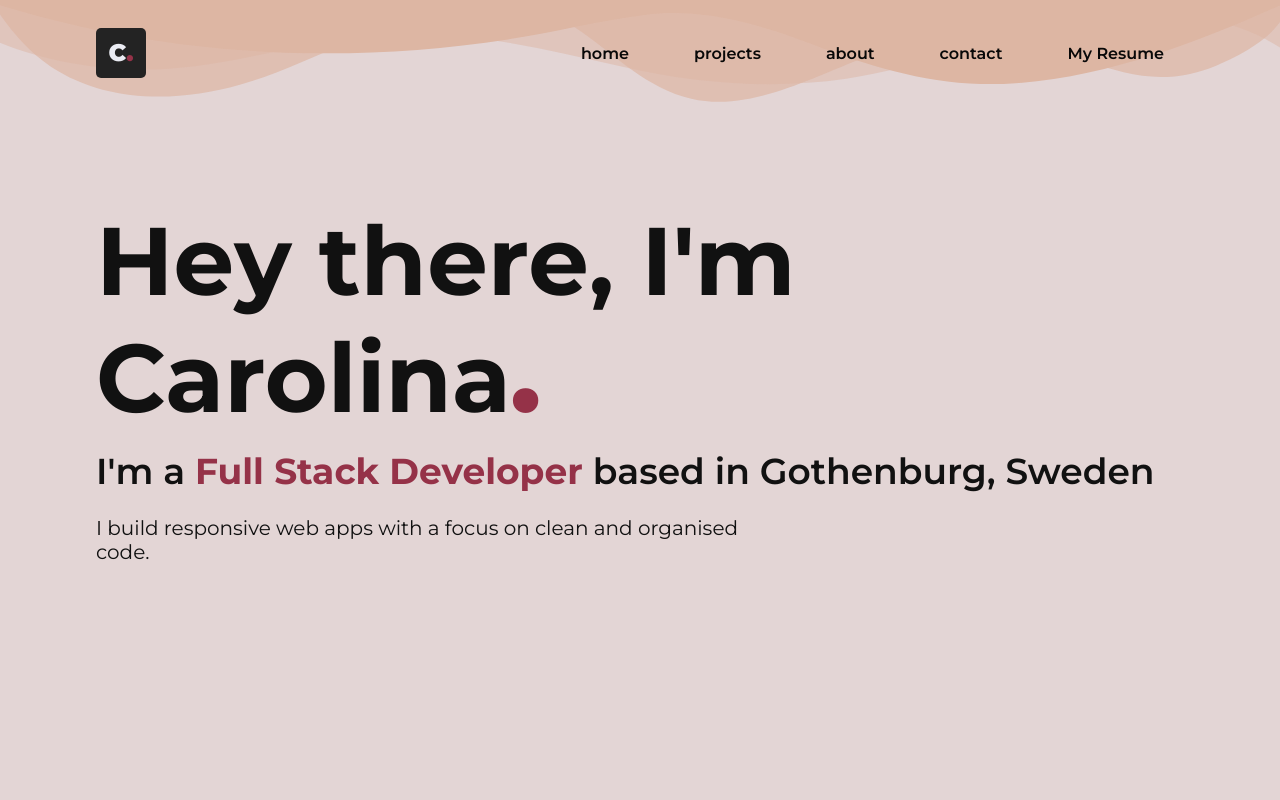
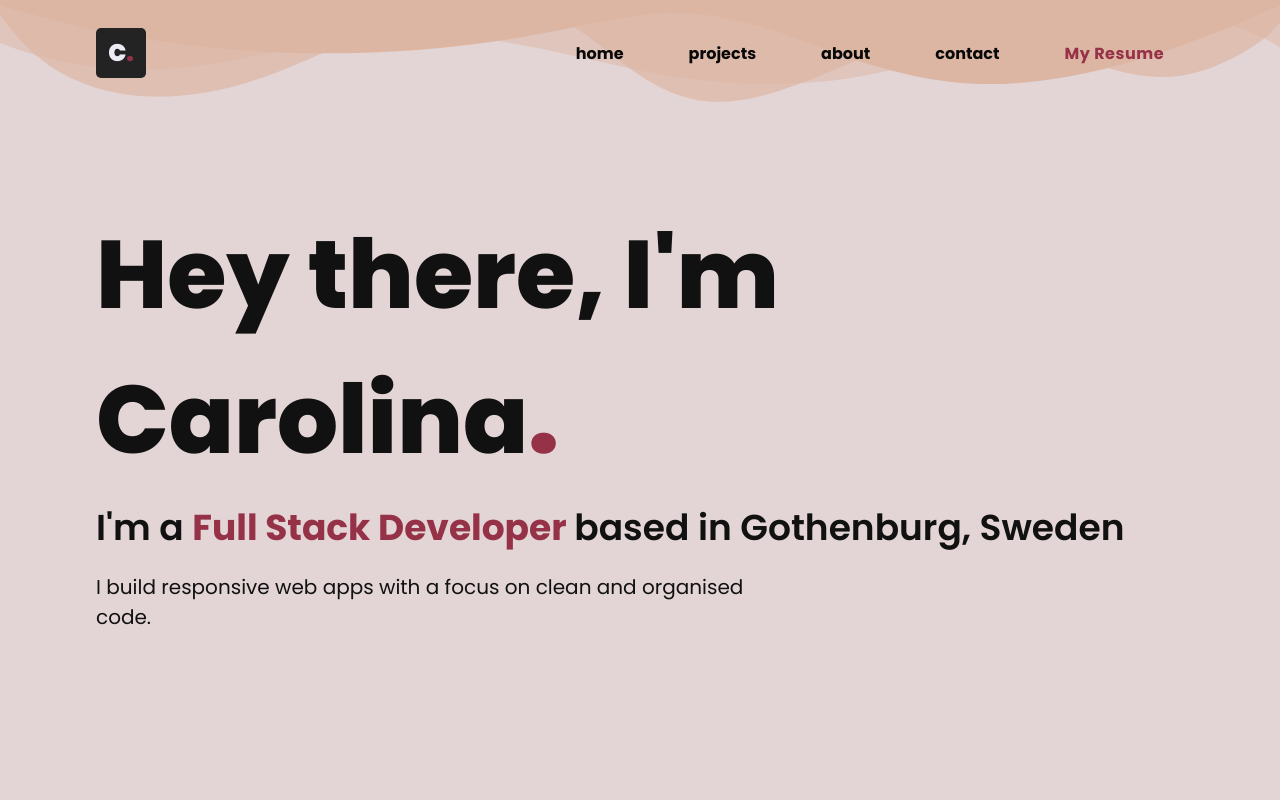
Before and after one commit to carolarruda/personal, a React (Create React App) app: page / in a window 1280 px wide. Shown: the top 800 px of the page. Built offline with nearby package versions, Linux system fonts and the light colour scheme.

Commit message:
finished nav bar effects

```diff
--- a/src/components/Hero/Hero.module.scss
+++ b/src/components/Hero/Hero.module.scss
@@ -4,6 +4,7 @@
 
 .presentation {
   font-size: var(--text-2xl);
+  font-weight: 800;
   span {
     font-size: var(--text-2xl);
     font-weight: 900;
@@ -22,7 +23,6 @@
 .copyWrapper {
   position: relative;
   z-index: 10;
-
   width: fit-content;
   margin: 4.8rem 0;
 }
--- a/src/components/NavBar/NavBar.js
+++ b/src/components/NavBar/NavBar.js
@@ -6,11 +6,27 @@
   return (
     <header>
       <div class={classes.navDiv}>
-      <svg data-name="Layer 1" xmlns="http://www.w3.org/2000/svg" viewBox="0 0 1200 120" preserveAspectRatio="none">
-        <path d="M0,0V46.29c47.79,22.2,103.59,32.17,158,28,70.36-5.37,136.33-33.31,206.8-37.5C438.64,32.43,512.34,53.67,583,72.05c69.27,18,138.3,24.88,209.4,13.08,36.15-6,69.85-17.84,104.45-29.34C989.49,25,1113-14.29,1200,52.47V0Z" opacity=".5" class="shape-fill"></path>
-        <path d="M0,0V15.81C13,36.92,27.64,56.86,47.69,72.05,99.41,111.27,165,111,224.58,91.58c31.15-10.15,60.09-26.07,89.67-39.8,40.92-19,84.73-46,130.83-49.67,36.26-2.85,70.9,9.42,98.6,31.56,31.77,25.39,62.32,62,103.63,73,40.44,10.79,81.35-6.69,119.13-24.28s75.16-39,116.92-43.05c59.73-5.85,113.28,22.88,168.9,38.84,30.2,8.66,59,6.17,87.09-7.5,22.43-10.89,48-26.93,60.65-49.24V0Z" opacity=".7" class="shape-fill"></path>
-        <path d="M0,0V5.63C149.93,59,314.09,71.32,475.83,42.57c43-7.64,84.23-20.12,127.61-26.46,59-8.63,112.48,12.24,165.56,35.4C827.93,77.22,886,95.24,951.2,90c86.53-7,172.46-45.71,248.8-84.81V0Z" class="shape-fill"></path>
-    </svg>
+        <svg
+          data-name="Layer 1"
+          xmlns="http://www.w3.org/2000/svg"
+          viewBox="0 0 1200 120"
+          preserveAspectRatio="none"
+        >
+          <path
+            d="M0,0V46.29c47.79,22.2,103.59,32.17,158,28,70.36-5.37,136.33-33.31,206.8-37.5C438.64,32.43,512.34,53.67,583,72.05c69.27,18,138.3,24.88,209.4,13.08,36.15-6,69.85-17.84,104.45-29.34C989.49,25,1113-14.29,1200,52.47V0Z"
+            opacity=".5"
+            class="shape-fill"
+          ></path>
+          <path
+            d="M0,0V15.81C13,36.92,27.64,56.86,47.69,72.05,99.41,111.27,165,111,224.58,91.58c31.15-10.15,60.09-26.07,89.67-39.8,40.92-19,84.73-46,130.83-49.67,36.26-2.85,70.9,9.42,98.6,31.56,31.77,25.39,62.32,62,103.63,73,40.44,10.79,81.35-6.69,119.13-24.28s75.16-39,116.92-43.05c59.73-5.85,113.28,22.88,168.9,38.84,30.2,8.66,59,6.17,87.09-7.5,22.43-10.89,48-26.93,60.65-49.24V0Z"
+            opacity=".7"
+            class="shape-fill"
+          ></path>
+          <path
+            d="M0,0V5.63C149.93,59,314.09,71.32,475.83,42.57c43-7.64,84.23-20.12,127.61-26.46,59-8.63,112.48,12.24,165.56,35.4C827.93,77.22,886,95.24,951.2,90c86.53-7,172.46-45.71,248.8-84.81V0Z"
+            class="shape-fill"
+          ></path>
+        </svg>
       </div>
 
       <motion.nav
@@ -22,20 +38,22 @@
         <HomeLogo />
 
         <ul className={classes.NavOptions}>
-          <li>
-            <a>home</a>
+          <li className={classes.grey}>
+            <a >home</a>
+          </li>
+          <li className={classes.grey}>
+            <a >projects</a>
+          </li>
+          <li className={classes.grey}>
+            <a >about</a>
+          </li>
+          <li className={classes.grey}>
+            <a >contact</a>
           </li>
           <li>
-            <a>projects</a>
-          </li>
-          <li>
-            <a>about</a>
-          </li>
-          <li>
-            <a>contact</a>
-          </li>
-          <li>
-            <a>My Resume</a>
+            <button className={classes.btn}>
+              <span className={classes.span}>My Resume</span>
+            </button>
           </li>
         </ul>
       </motion.nav>
--- a/src/components/NavBar/NavBar.module.scss
+++ b/src/components/NavBar/NavBar.module.scss
@@ -21,6 +21,22 @@
   display: flex;
   gap: 2.5rem;
   align-items: center;
+}
+
+
+.NavOptions a {
+  color: var(--background-dark);
+  text-decoration: none;
+  transition: color 0.6s;
+}
+
+
+.NavOptions a:hover {
+  color: var(--brand2);
+}
+
+.NavOptions:hover a:not(:hover) {
+  color: var(--text-light);
 }
 
 .mxAuto {
@@ -48,14 +64,31 @@
 
 header a {
   color: var(--background-dark);
-  font-weight: 600;
+  font-weight: 700;
   text-decoration: none;
-  padding: 10px 20px;
+  position: relative;
+  padding: 5px 20px;
+  transition: color 0.6s;
 }
 
-header a:hover {
-  color: var(--brand2);
+header a::after {
+  content: "";
+  position: absolute;
+  width: 50%;
+  height: 2px;
+  background: var(--brand2);
+  bottom: 0;
+  left: 25%;
+  transform: scaleX(0);
+  transform-origin: center;
+  transition: transform 0.6s;
 }
+
+header a:hover::after {
+  transform: scaleX(1);
+}
+
+
 
 .navDiv {
   position: absolute;
@@ -77,3 +110,62 @@
 svg path .shapeFill {
   fill: rgb(221, 182, 163);
 }
+
+.btn {
+
+  cursor: pointer;
+border: none;
+  padding: 0.9rem 2rem;
+  margin: 0;
+  font-family: inherit;
+  font-size: inherit;
+  position: relative;
+  display: inline-block;
+  letter-spacing: 0.05rem;
+  font-weight: 700;
+  border-radius: 10px;
+  overflow: hidden;
+  background: transparent;
+  color: var(--brand2);
+  transition: background 0.8s, color 0.6s;
+}
+
+.btn .span {
+  position: relative;
+  z-index: 10;
+  transition: color 0.4s;
+}
+
+.btn:hover {
+  background: var(
+    --brand2
+  );
+  color: black;
+}
+
+.btn:hover .span {
+  color: black;
+}
+
+.btn::before,
+.btn::after {
+  position: absolute;
+  top: 0;
+  left: 0;
+  width: 100%;
+  height: 100%;
+  z-index: 0;
+}
+
+.btn::before {
+  content: "";
+  background: rgba(227, 213, 213, 0);
+  width: 120%;
+  left: -10%;
+  transform: skew(30deg);
+  transition: transform 0.4s cubic-bezier(0.3, 1, 0.8, 1);
+}
+
+.btn:hover::before {
+  transform: translate3d(100%, 0, 0);
+}
--- a/src/components/Projects/Projects.js
+++ b/src/components/Projects/Projects.js
@@ -3,7 +3,7 @@
 // import pc from '../../images/PC.png'
 import carls from "../../images/Carls/CarlsVisuals.png";
 import movieDB from "../../images/MovieDB/VisualsDataBase.png";
-import spotify from '../../images/Spotify/SpotifyVisuals.png'
+import spotify from '../../images/Spotify/SpotifyVisuals2.png'
 import ecommerce from '../../images/ECommerce/EcommerceVisuals.png'
 
 import classes from "./Projects.module.scss";
--- a/src/styles/global.css
+++ b/src/styles/global.css
@@ -11,6 +11,7 @@
   --background-dark: rgb(8, 8, 8);
 
   --text: rgb(17, 17, 17);
+  --text-light: rgba(17, 17, 17, 0.52);
 
   --brand: rgb(210, 177, 176);
   --brand2: rgb(149, 50, 72);
@@ -29,7 +30,7 @@
   box-sizing: border-box;
   padding: 0;
   margin: 0;
-  font-family: 'Montserrat', sans-serif;
+  font-family: 'Poppins', sans-serif;
 }
 
 *::selection {
```
Also changed, not shown: src/images/Spotify/SpotifyVisuals2.png (added).
